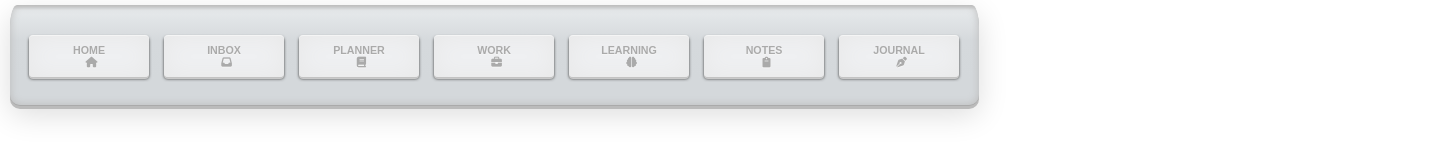
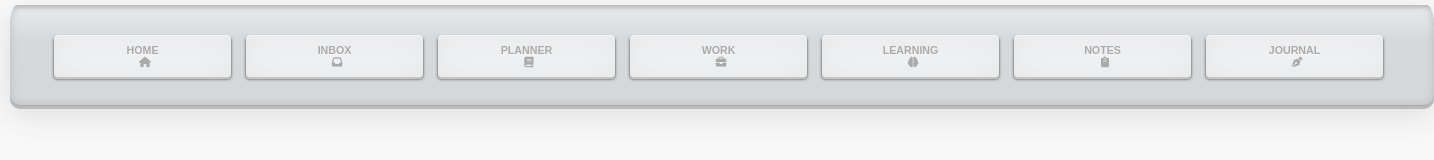
Before and after one commit to fatimajaz/keyboard-nav, a plain HTML site: page index.html in a window 1280 px wide. Shown: the whole page, 1434 px wide, since content can reach past the window. Drawn offline with Linux system fonts and the light colour scheme.

Commit message:
Update index.html

```diff
--- a/index.html
+++ b/index.html
@@ -16,11 +16,11 @@
 <!-------->
 
 <body>
-  <div class="nav">
+    <div class="nav">
     <ul>
       <li>
-        <a onclick="navigate(this.id)" class="key c27 fn">
-          <span id="home">Home<br>
+        <a class="key c27 fn">
+          <span id="home" onclick="navigate(this.id)" href="#">Home<br>
             <i class="fa-solid fa-house">
             </i>
           </span>
@@ -28,8 +28,8 @@
       </li>
 
       <li>
-        <a onclick="navigate(this.id)" class="key c112 fn">
-          <span id="inbox">inbox<br>
+        <a class="key c112 fn">
+          <span id="inbox" onclick="navigate(this.id)" href="#">inbox<br>
             <i class="fa-solid fa-inbox">
             </i>
           </span>
@@ -37,37 +37,37 @@
       </li>
 
       <li>
-        <a onclick="navigate(this.id)" class="key c113 fn">
-          <span id="planner">planner<br>
-            <i class="fa-solid fa-book"></i </span>
+        <a class="key c113 fn">
+          <span id="planner" onclick="navigate(this.id)" href="#">planner<br>
+            <i class="fa-solid fa-book"></i> </span>
         </a>
       </li>
 
       <li>
-        <a onclick="navigate(this.id)" class="key c115 fn">
-          <span id="business">work<br>
+        <a class="key c115 fn">
+          <span id="business" onclick="navigate(this.id)" href="#">work<br>
             <i class="fa-solid fa-briefcase"></i>
           </span>
         </a>
       </li>
       <li>
-        <a onclick="navigate(this.id)" class="key c116 fn">
-          <span id="learning">learning<br>
+        <a class="key c116 fn">
+          <span id="learning" onclick="navigate(this.id)" href="#">learning<br>
             <i class="fa-solid fa-brain"></i></span>
         </a>
       </li>
 
       <li>
-        <a onclick="navigate(this.id)" class="key c117 fn">
-          <span id="notes">notes<br>
+        <a class="key c117 fn">
+          <span id="notes" onclick="navigate(this.id)" href="#">notes<br>
             <i class="fa-solid fa-clipboard"></i>
           </span>
         </a>
       </li>
 
       <li>
-        <a onclick="navigate(this.id)" class="key c120 fn">
-          <span id="journal">journal<br>
+        <a class="key c120 fn">
+          <span id="journal" onclick="navigate(this.id)" href="#">journal<br>
             <i class="fa-solid fa-pen-nib"></i></span>
         </a>
       </li>
@@ -76,17 +76,16 @@
   </div>
 
 <style>
-
-  * {margin: 0 0 0 5px; padding: 0;}
+* {margin: 0 0 0 5px; padding: 0;}
 
 body {
-	background: white;
+	background: #f8f8f8;
 }
 .nav {
   position:absolute;
 	z-index: 20;
 	margin: 5px auto 20px;
-  width: 945px;
+  width: 1400px;
 	height: 70px;
 	background: #bbb;
 	background-image: -webkit-gradient(
@@ -123,7 +122,7 @@ body {
 		0 4px 0 #bbb,
 		0 10px 30px #ddd;}
 
-ul {list-style-type: none; width: 950px; margin:  auto;}
+ul {list-style-type: none; width: 1350px; margin:  auto;}
 li {float: left;}
 
 
@@ -133,7 +132,7 @@ li {float: left;}
 	font: bold 9pt arial;
 	text-decoration: none;
 	text-align: center;
-	width: 120px;
+	width: 177px;
 	height: 41px;
 	margin: 5px;
 	background: #eff0f2;
```
